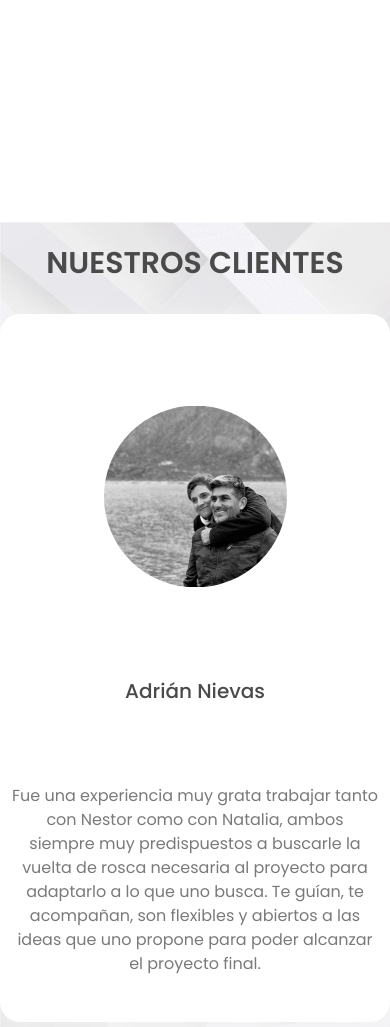
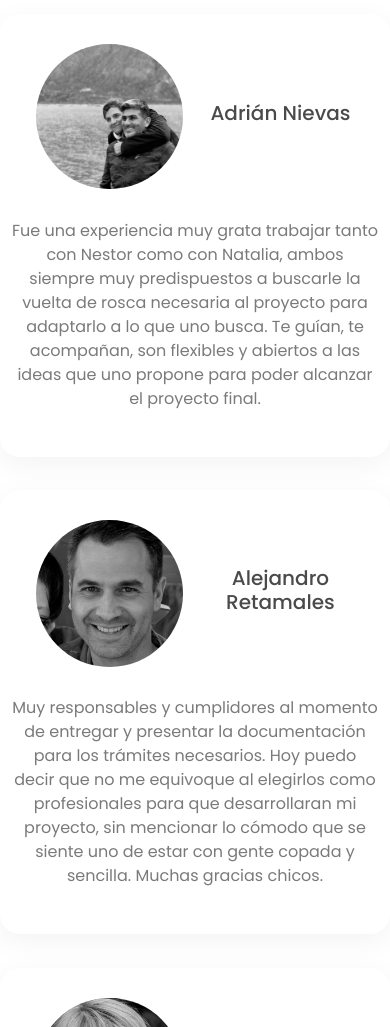
Before and after one commit to tatozan/paginaArquitecturaZanolliSass, a website: page index.html in a window 390 px wide. Shown: the part 584-1611 px from the top of the page. Drawn offline with nearby package versions, Linux system fonts and the light colour scheme.

Commit message:
full responsive inicio y opiniones

```diff
--- a/index.html
+++ b/index.html
@@ -9,7 +9,7 @@
     <meta name="description" content="Nos permitimos proyectar y construir con alta calidad, poniendo énfasis en los detalles. Abordamos todas las fases de una obra de arquitectura, contactanos!">
     <!-- BOOTSTRAP -->
     <link href="https://cdn.jsdelivr.net/npm/bootstrap@5.2.0-beta1/dist/css/bootstrap.min.css" rel="stylesheet" integrity="sha384-0evHe/X+R7YkIZDRvuzKMRqM+OrBnVFBL6DOitfPri4tjfHxaWutUpFmBp4vmVor" crossorigin="anonymous">
-
+    <link rel="icon" href="/imagenes/favicon.png">
     <!-- CSS -->
     <link rel="stylesheet" href="./css/estilo.css">
     <!-- AOS -->
@@ -71,31 +71,31 @@
                     <div class="columnaOpinionPersona col-xl-2 col-lg-4 col-md-4 col-sm-4">
                         <img class= "fotoPersonaOpinion rounded-circle" src="/imagenes/opiniones/adrian-nievas.png" alt="persona opinion">
                         <h2 class="nombrePersonaOpinion">Adrián Nievas</h2>
-                        <p>Fue una experiencia muy grata trabajar tanto con Nestor como con Natalia, ambos siempre muy predispuestos a buscarle la vuelta de rosca necesaria al proyecto para adaptarlo a lo que uno busca. Te guían, te acompañan, son flexibles y abiertos a las ideas que uno propone para poder alcanzar el proyecto final.</p>
+                        <p class="textoPersonaOpinion">Fue una experiencia muy grata trabajar tanto con Nestor como con Natalia, ambos siempre muy predispuestos a buscarle la vuelta de rosca necesaria al proyecto para adaptarlo a lo que uno busca. Te guían, te acompañan, son flexibles y abiertos a las ideas que uno propone para poder alcanzar el proyecto final.</p>
                     </div>
 
                     <div class="columnaOpinionPersona col-xl-2 col-lg-4 col-md-4 col-sm-4">
                         <img class= "fotoPersonaOpinion rounded-circle" src="/imagenes/opiniones/alejandro-retamales.png" alt="persona opinion">
                         <h2 class="nombrePersonaOpinion">Alejandro Retamales</h2>
-                        <p>Muy responsables y cumplidores al momento de entregar y presentar la documentación para los trámites necesarios. Hoy puedo decir que no me equivoque al elegirlos como profesionales para que desarrollaran mi proyecto, sin mencionar lo cómodo que se siente uno de estar con gente copada y sencilla. Muchas gracias chicos.</p>
+                        <p class="textoPersonaOpinion">Muy responsables y cumplidores al momento de entregar y presentar la documentación para los trámites necesarios. Hoy puedo decir que no me equivoque al elegirlos como profesionales para que desarrollaran mi proyecto, sin mencionar lo cómodo que se siente uno de estar con gente copada y sencilla. Muchas gracias chicos.</p>
                     </div>
 
                     <div class="columnaOpinionPersona col-xl-2 col-lg-4 col-md-4 col-sm-4">
                         <img class= "fotoPersonaOpinion rounded-circle" src="/imagenes/opiniones/Romina-Paez.png" alt="persona opinion">
                         <h2 class="nombrePersonaOpinion">Romina Paez</h2>
-                        <p>Muy prácticos y creativos. Nos informaron y acompañaron en todas las etapas de proyecto y posterior en la construcción de nuestra casa. ¡Muy agradecida! </p>
+                        <p class="textoPersonaOpinion">Muy prácticos y creativos. Nos informaron y acompañaron en todas las etapas de proyecto y posterior en la construcción de nuestra casa. ¡Muy agradecida! </p>
                     </div>
 
                     <div class="columnaOpinionPersona col-xl-2 col-lg-4 col-md-4 col-sm-4">
                         <img class= "fotoPersonaOpinion rounded-circle" src="/imagenes/opiniones/Daniela-Martin.png" alt="persona opinion">
                         <h2 class="nombrePersonaOpinion">Daniela Martin</h2>
-                        <p>Era justo lo que estaba buscando, para poder desarrollar la construcción de mi casa. Fueron muy prácticos y resolutivos a la hora de desarrollar el proyecto, lo cual me encanto. ¡Me acompañaron en todo momento! </p>
+                        <p class="textoPersonaOpinion">Era justo lo que estaba buscando, para poder desarrollar la construcción de mi casa. Fueron muy prácticos y resolutivos a la hora de desarrollar el proyecto, lo cual me encanto. ¡Me acompañaron en todo momento! </p>
                     </div>
 
                 </div>
 
             </div>
-
+            <div class="separadorDeSeccion"></div>
         </section>
 
     </main>
--- a/scss/_inicio.scss
+++ b/scss/_inicio.scss
@@ -6,6 +6,7 @@
     align-items: center;
     text-align: center;
     background-image: url(../imagenes/inicio2.jpg);
+    background-size: cover;
     /*background-size: contain; se asegura que la imagen se vea completa*/
     /*background-size: 100% 100%;*/
     background-repeat: no-repeat;
--- a/scss/_medias.scss
+++ b/scss/_medias.scss
@@ -5,7 +5,7 @@
 /************************************** INICIO **************************************/
     #inicio{
         background-size: contain;
-        height: 500px;
+        height: 200px;
 
         .tituloPrincipal{
             padding-top: 0rem;
@@ -95,3 +95,43 @@
         flex: 50%;
     }
 }
+
+@media screen and (min-width: 320px) and (max-width: 575px){
+
+/************************************** OPINIONES **************************************/
+
+    .columnaOpinionPersona{
+        padding-top: 30px;
+        display: flex;
+        flex-direction: row;
+        flex-wrap: wrap;
+        align-items: center;
+        justify-content: space-evenly;
+        background-color: white;
+        margin-bottom: 30px;
+
+        .fotoPersonaOpinion{
+            padding-top: 0;
+            padding-bottom: 0;
+            width: 40%;
+        }
+
+        .nombrePersonaOpinion{
+            /*padding-bottom: 20%;*/
+            padding-bottom: 0;
+            width: 40%;
+
+        }
+
+        .textoPersonaOpinion{
+            text-align: center;
+            width: 100%;
+            margin-top: 8%;
+        }
+    }
+
+    .seccionOpiniones{
+        background-image: none;
+        height:max-content;
+    }
+}
--- a/scss/_opiniones.scss
+++ b/scss/_opiniones.scss
@@ -1,16 +1,3 @@
-.fotoPersonaOpinion{
-    width: 50%;
-    padding-top: 25%;
-    padding-bottom: 25%;
-}
-
-.tituloNuestrosClientes{
-    text-align: center;
-    padding-bottom: 1%;
-    padding-top: 6%;
-     /*padding-bottom: 25px;
-    padding-top: 100px;*/
-}
 
 .columnaOpinionPersona{
     box-shadow: map-get($coloresSitio, gris_claro) 0px 7px 29px 0px;
@@ -19,15 +6,31 @@
     text-align: center;
     background-color: white;
     margin: 1%;
+
+    .fotoPersonaOpinion{
+        width: 50%;
+        padding-top: 25%;
+        padding-bottom: 25%;
+    }
+
+    .nombrePersonaOpinion{
+        padding-bottom: 20%;
+    }
 }
 
 .seccionOpiniones{
-    height: calc(100vh + 150px);
+    /*height: calc(100vh + 150px);*/
     background-image: url(../imagenes/opiniones/2.jpg);
     background-attachment: fixed;
     background-size: cover;
+    padding-bottom: 30px;
+
+    .tituloNuestrosClientes{
+        text-align: center;
+        padding-bottom: 1%;
+        padding-top: 6%;
+         /*padding-bottom: 25px;
+        padding-top: 100px;*/
+    }
+
 }
-
-.nombrePersonaOpinion{
-    padding-bottom: 20%;
-}
```
Also changed, not shown: pages/contacto.html (+1 -0 lines), pages/estudio.html (+1 -0 lines), pages/novedades.html (+1 -0 lines), pages/proyectos.html (+1 -0 lines), pages/proyectos_galeria.html (+1 -0 lines), css/estilo.css, imagenes/favicon.png (added).
